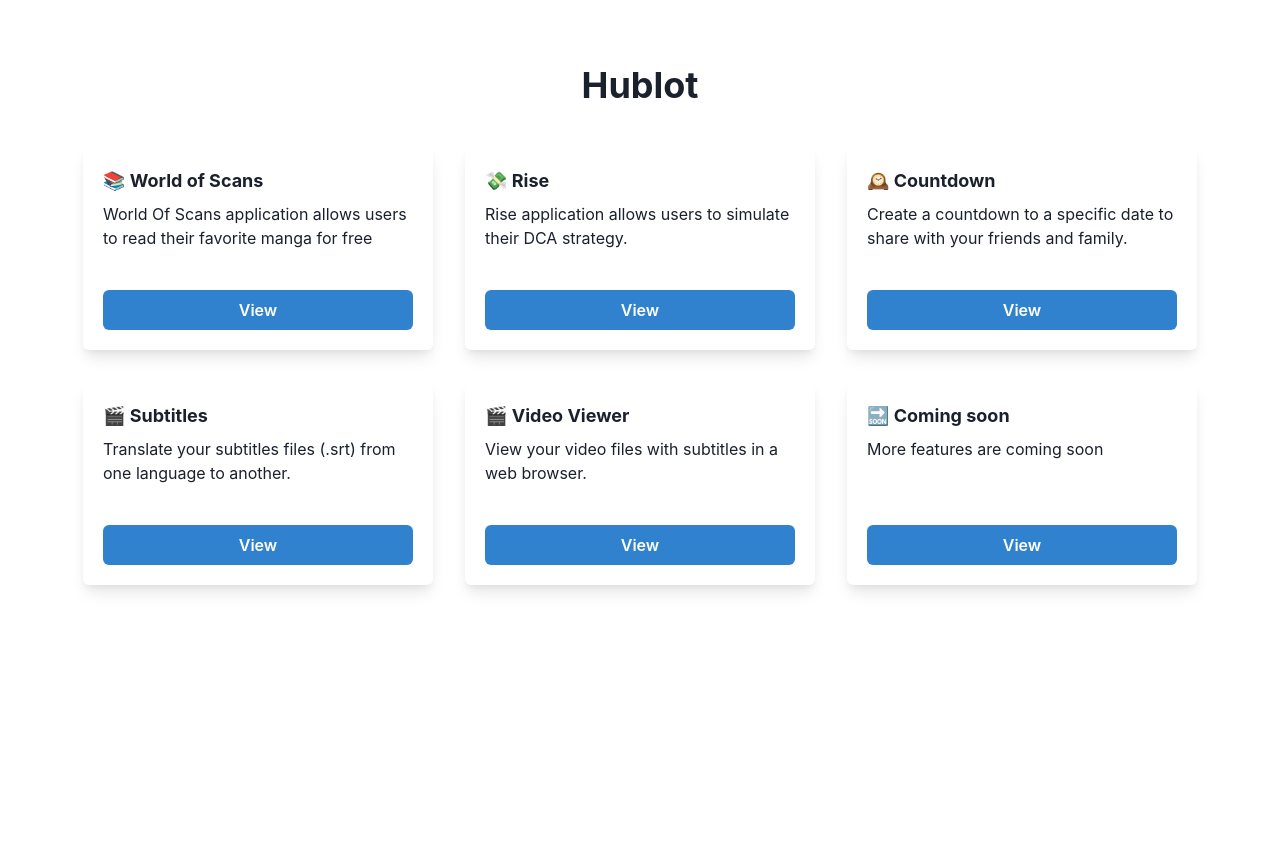
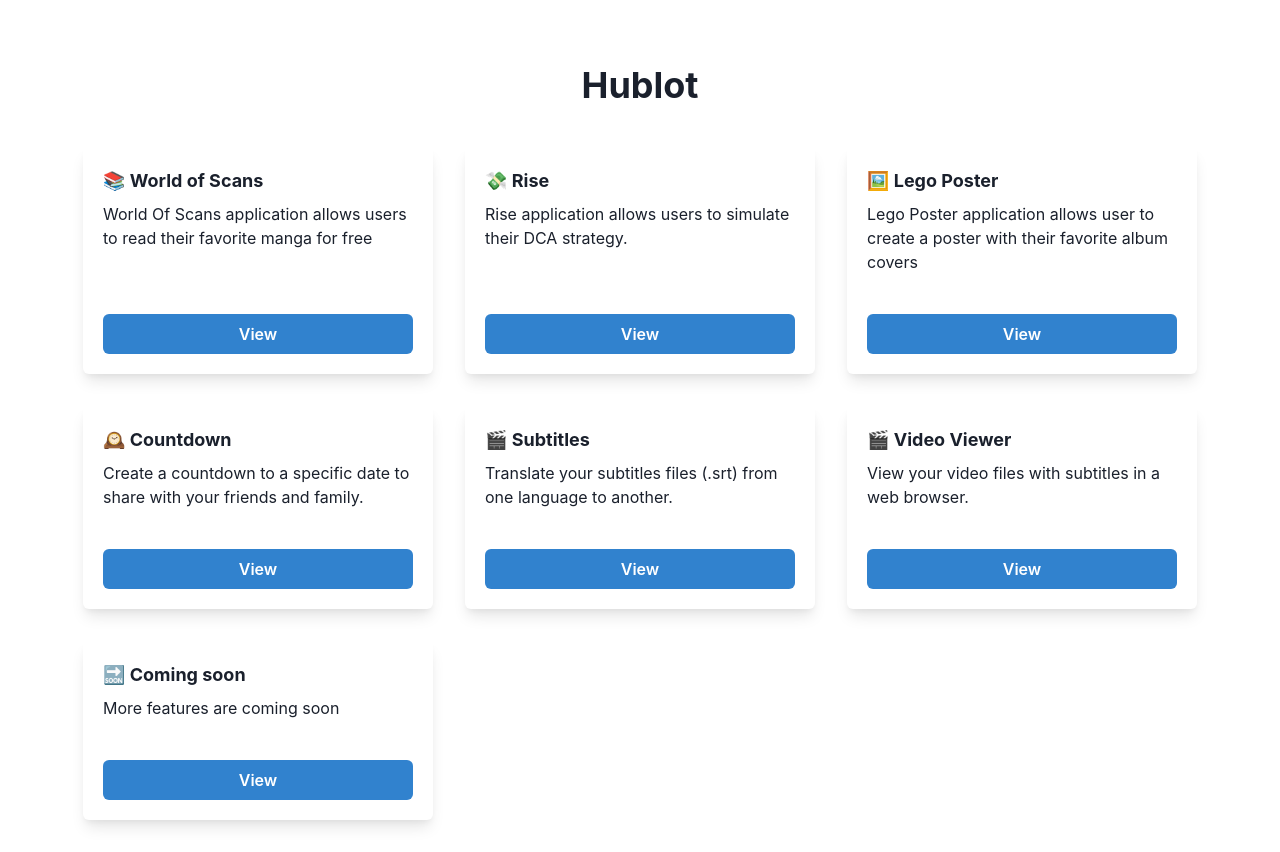
Before and after one commit to leodubosclard/hublot, a React (Vite) app in the folder frontend/: page / in a window 1280 px wide. Before the commit the page ends 800 px from the top, so only its background shows below. Built offline with nearby package versions, Linux system fonts and the light colour scheme; no server answers.

Commit message:
feat: add lego poster

```diff
--- a/frontend/src/pages/Landing.tsx
+++ b/frontend/src/pages/Landing.tsx
@@ -13,6 +13,11 @@ const NAVIGATION_ITEMS = [
         title: '💸 Rise',
         description: 'Rise application allows users to simulate their DCA strategy.',
         url: 'https://rise.leodubosclard.com',
+    },
+    {
+        title: '🖼️ Lego Poster',
+        description: 'Lego Poster application allows user to create a poster with their favorite album covers',
+        url: 'https://poster.leodubosclard.com',
     },
     {
         title: '🕰️ Countdown',
```
